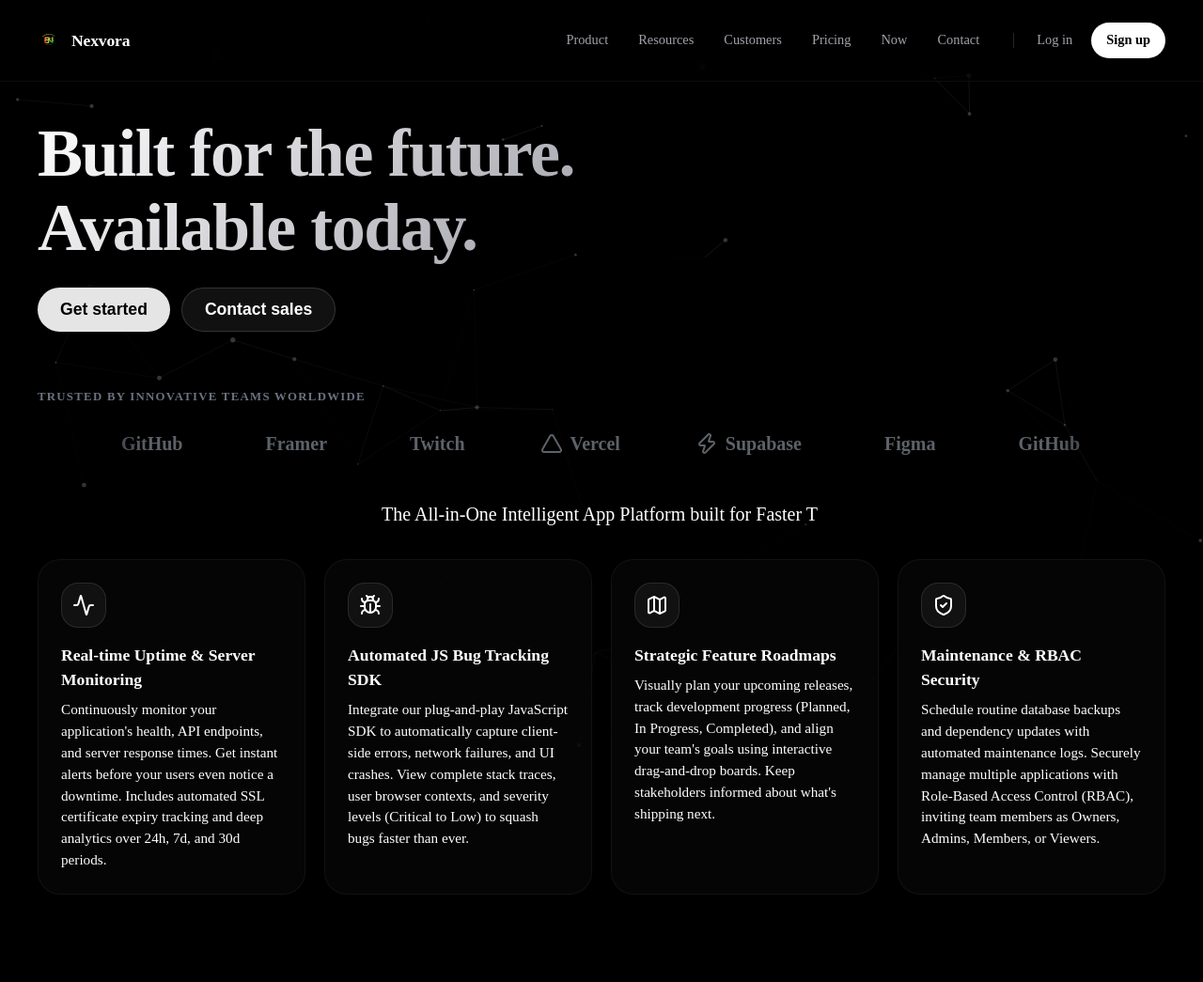
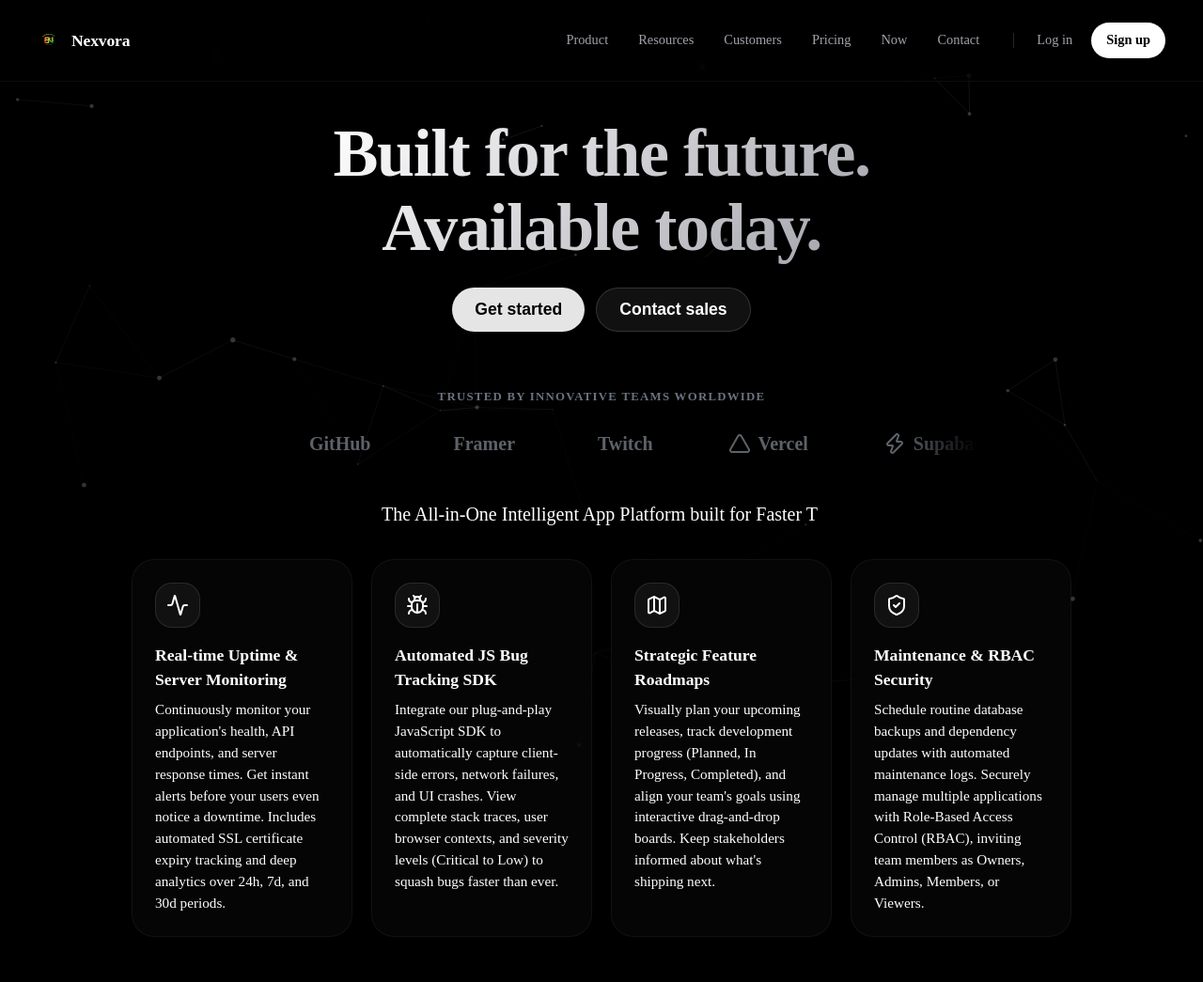
Before and after one commit to samarth3394/BhartiAppplus, a Flask app: page /login in a window 1280 px wide. Shown: the whole page at 94% size. Before the commit the page ends 952 px from the top, so only its background shows below. Run offline with Flask 3, Linux system fonts and the light colour scheme.

Commit message:
Style: Center all hero and layout elements on laptop screens

```diff
--- a/static/css/style.css
+++ b/static/css/style.css
@@ -2885,4 +2885,28 @@ select.form-input {
         height: 100%;
         flex: 1;
     }
-}
+
+    /* Center the rest of the layout on laptops */
+    .auth-left {
+        align-items: center;
+    }
+    .auth-info h1 {
+        text-align: center;
+    }
+    .auth-features-list {
+        max-width: 1000px;
+        margin: 0 auto;
+    }
+    .hero-card {
+        align-items: center;
+        text-align: center;
+        max-width: 800px;
+        margin: 0 auto var(--space-2xl) auto;
+    }
+    .hero-buttons {
+        justify-content: center;
+    }
+    .trusted-section {
+        align-items: center;
+    }
+}
```
